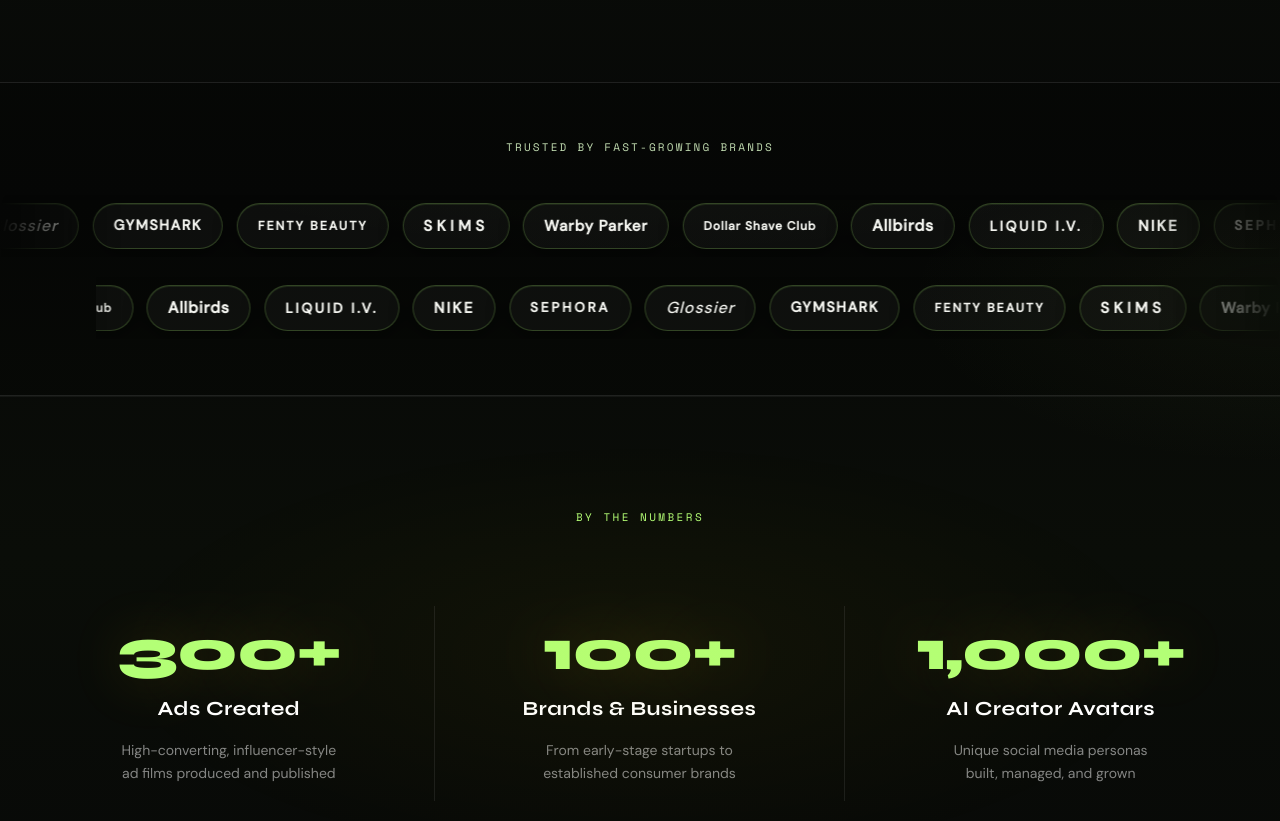
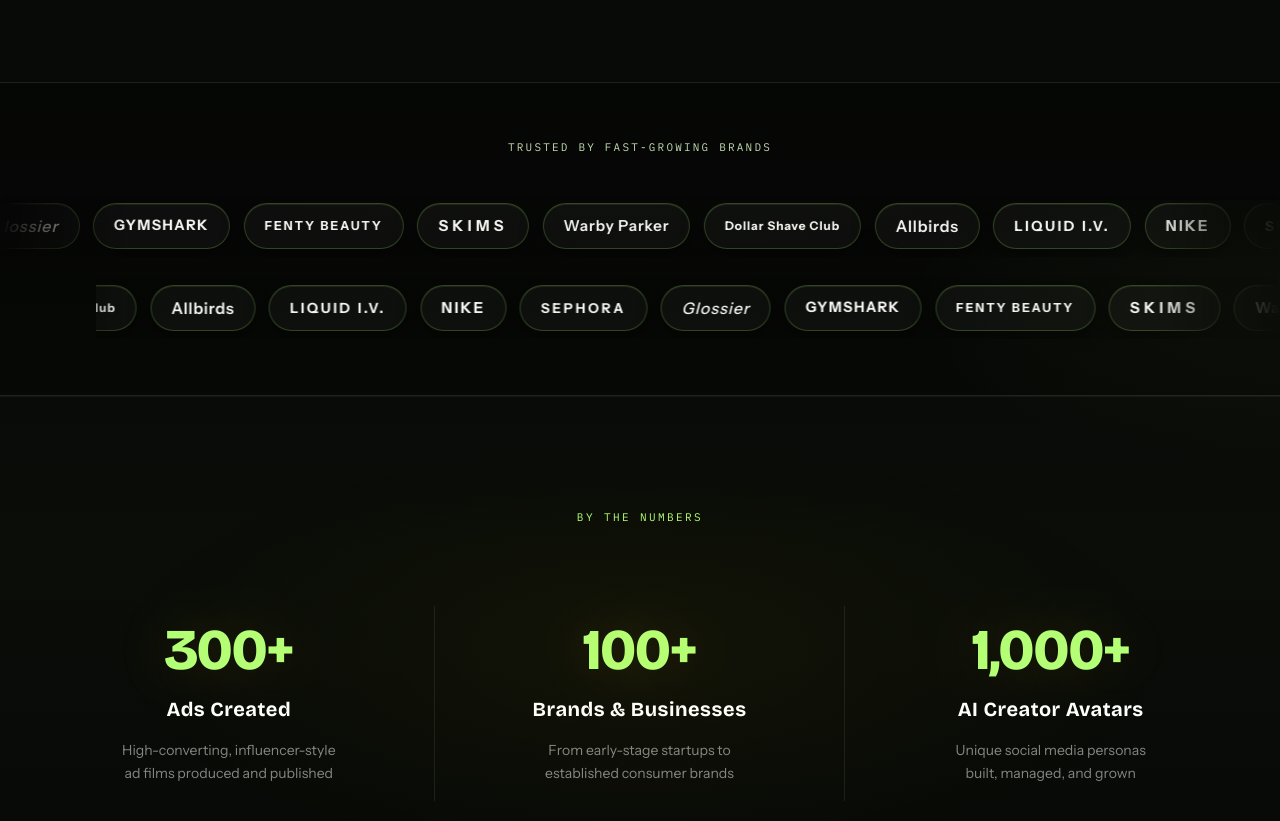
Before and after one commit to jinab-sys/magnatic-website, a Next.js app: page / in a window 1280 px wide. Shown: the part 3000-3821 px from the top of the page. Built offline with nearby package versions, Linux system fonts and the light colour scheme.

Commit message:
font-update

```diff
--- a/app/globals.css
+++ b/app/globals.css
@@ -7,9 +7,9 @@
 @theme inline {
   --color-background: var(--background);
   --color-foreground: var(--foreground);
-  --font-sans: var(--font-outfit);
-  --font-mono: var(--font-geist-mono);
-  --font-heading: var(--font-sans);
+  --font-sans: var(--font-instrument-sans);
+  --font-mono: var(--font-ibm-plex-mono);
+  --font-heading: var(--font-bricolage);
   --color-sidebar-ring: var(--sidebar-ring);
   --color-sidebar-border: var(--sidebar-border);
   --color-sidebar-accent-foreground: var(--sidebar-accent-foreground);
@@ -207,9 +207,10 @@
 }
 
 @layer utilities {
-  .font-syne       { font-family: var(--font-syne), 'Syne', sans-serif; }
-  .font-dm-sans    { font-family: var(--font-dm-sans), 'DM Sans', sans-serif; }
-  .font-space-mono { font-family: var(--font-space-mono), 'Space Mono', monospace; }
+   /* Class names kept for minimal component churn; stacks updated to Magnatic typography. */
+  .font-syne       { font-family: var(--font-bricolage), 'Bricolage Grotesque', system-ui, sans-serif; }
+  .font-dm-sans    { font-family: var(--font-instrument-sans), 'Instrument Sans', system-ui, sans-serif; }
+  .font-space-mono { font-family: var(--font-ibm-plex-mono), 'IBM Plex Mono', ui-monospace, monospace; }
   .no-scrollbar {
     -ms-overflow-style: none;
     scrollbar-width: none;
--- a/app/layout.tsx
+++ b/app/layout.tsx
@@ -1,28 +1,27 @@
 import type { Metadata } from "next";
-import { Outfit, Syne, DM_Sans, Space_Mono } from "next/font/google";
+import { Bricolage_Grotesque, Instrument_Sans, IBM_Plex_Mono } from "next/font/google";
 import "./globals.css";
 
-const outfit = Outfit({
+/** Humanist sans — body, UI, long copy (readable on dark backgrounds). */
+const instrumentSans = Instrument_Sans({
   subsets: ["latin"],
-  variable: "--font-outfit",
+  variable: "--font-instrument-sans",
+  display: "swap",
 });
 
-const syne = Syne({
+/** Expressive grotesque — headlines (creative / production-house feel vs generic geometric stacks). */
+const bricolageGrotesque = Bricolage_Grotesque({
   subsets: ["latin"],
-  variable: "--font-syne",
-  weight: ["700", "800"],
+  variable: "--font-bricolage",
+  weight: ["500", "600", "700", "800"],
+  display: "swap",
 });
 
-const dmSans = DM_Sans({
+const ibmPlexMono = IBM_Plex_Mono({
   subsets: ["latin"],
-  variable: "--font-dm-sans",
-  weight: ["400", "500"],
-});
-
-const spaceMono = Space_Mono({
-  subsets: ["latin"],
-  variable: "--font-space-mono",
-  weight: "400",
+  variable: "--font-ibm-plex-mono",
+  weight: ["400", "500", "600"],
+  display: "swap",
 });
 
 export const metadata: Metadata = {
@@ -41,7 +40,9 @@
 }>) {
   return (
     <html lang="en" className="dark scroll-smooth">
-      <body className={`${outfit.variable} ${syne.variable} ${dmSans.variable} ${spaceMono.variable} font-sans antialiased text-[color:var(--mag-fg)]`}>
+      <body
+        className={`${instrumentSans.variable} ${bricolageGrotesque.variable} ${ibmPlexMono.variable} font-sans antialiased text-[color:var(--mag-fg)]`}
+      >
         {children}
       </body>
     </html>
```
